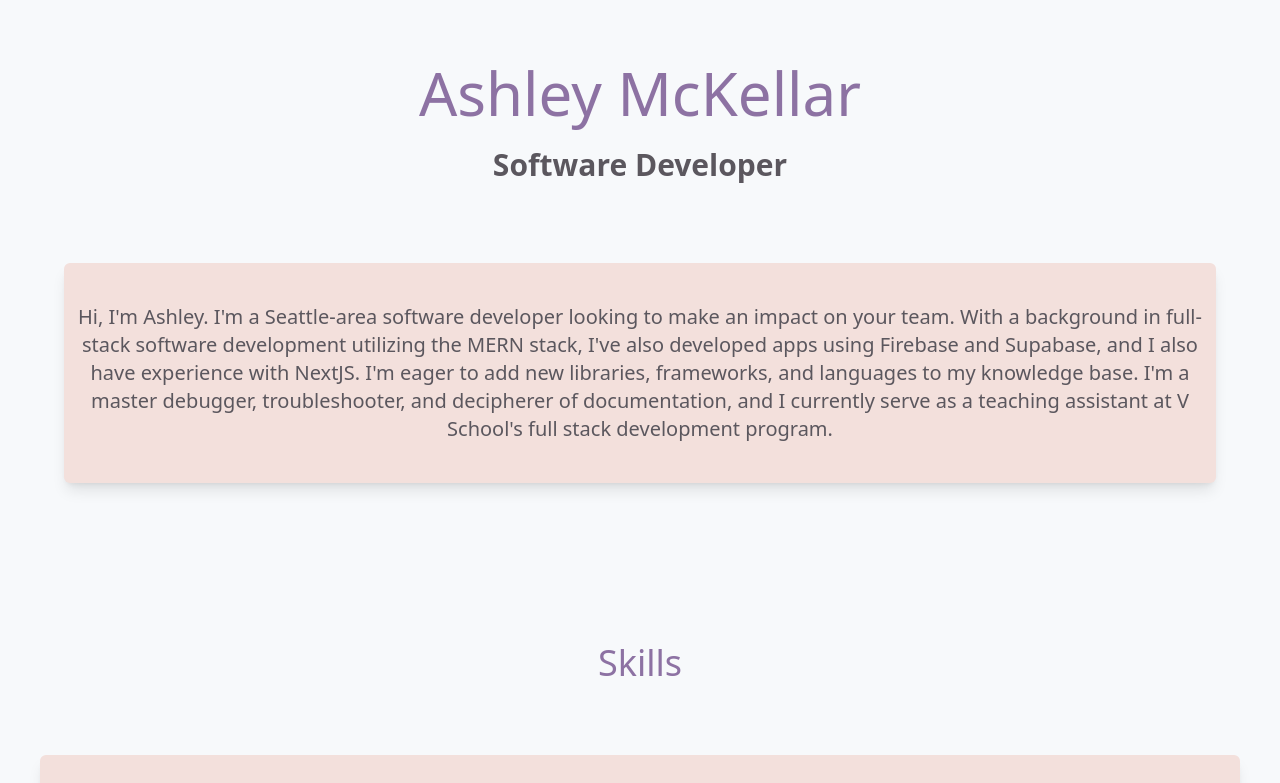
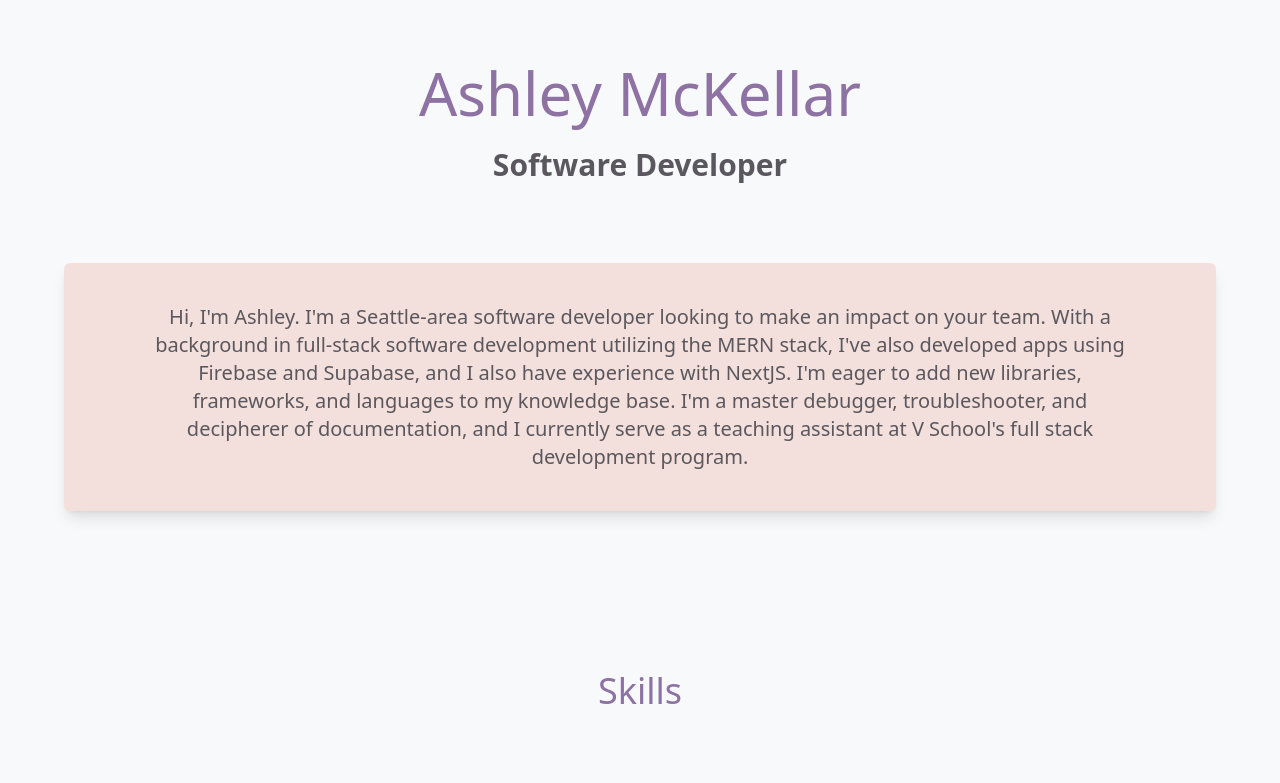
Before and after one commit to ashleymckellar/tailwind-portfolio, a React (Vite) app: page / in a window 1280 px wide. Shown: the part 519-1302 px from the top of the page. Built offline with nearby package versions, Linux system fonts and the light colour scheme.

Commit message:
updated summary x padding

```diff
--- a/src/components/Summary.jsx
+++ b/src/components/Summary.jsx
@@ -1,30 +1,51 @@
-// /* eslint-disable react/jsx-no-comment-textnodes */
-// const Summary = () => {
-//     return (
-//         <div id="about" className="flex justify-center">
-//             <p className="px-20 mb-20 text-xl text-dark-grey text-center  items-center justify-center w-full max-w-7xl bg-white py-10 rounded-md shadow-lg  bg-rosy mx-10">
-//                 Hi, I'm Ashley and I'm a Seattle-area software developer
-//                 looking to make an impact on your team. With a background in
-//                 full-stack software development utilizing the MERN stack, I've
-//                 also developed apps using Firebase and Supabase, and I also have
-//                 experience with NextJS. I'm eager to add new libraries,
-//                 frameworks, and languages to my knowledge base. I'm a master
-//                 debugger, troubleshooter, and decipherer of documentation, and I
-//                 currently serve as a teaching assistant at V School's full stack
-//                 development program.
-//             </p>
-//             <hr></hr>
-//         </div>
-//     );
-// };
+// // /* eslint-disable react/jsx-no-comment-textnodes */
+// // const Summary = () => {
+// //     return (
+// //         <div id="about" className="flex justify-center">
+// //             <p className="px-20 mb-20 text-xl text-dark-grey text-center  items-center justify-center w-full max-w-7xl bg-white py-10 rounded-md shadow-lg  bg-rosy mx-10">
+// //                 Hi, I'm Ashley and I'm a Seattle-area software developer
+// //                 looking to make an impact on your team. With a background in
+// //                 full-stack software development utilizing the MERN stack, I've
+// //                 also developed apps using Firebase and Supabase, and I also have
+// //                 experience with NextJS. I'm eager to add new libraries,
+// //                 frameworks, and languages to my knowledge base. I'm a master
+// //                 debugger, troubleshooter, and decipherer of documentation, and I
+// //                 currently serve as a teaching assistant at V School's full stack
+// //                 development program.
+// //             </p>
+// //             <hr></hr>
+// //         </div>
+// //     );
+// // };
 
-// export default Summary;
+// // export default Summary;
+
+// // const Summary = () => {
+// //     return (
+// //         <div id="about" className="flex justify-center px-4 sm:px-6 lg:px-8">
+// //             <p className="mb-20 text-xl text-dark-grey text-center w-full max-w-7xl bg-white py-10 rounded-md shadow-lg bg-rosy mx-4 sm:mx-6 lg:mx-8">
+// //                 Hi, I'm Ashley and I'm a Seattle-area software developer
+// //                 looking to make an impact on your team. With a background in
+// //                 full-stack software development utilizing the MERN stack, I've
+// //                 also developed apps using Firebase and Supabase, and I also have
+// //                 experience with NextJS. I'm eager to add new libraries,
+// //                 frameworks, and languages to my knowledge base. I'm a master
+// //                 debugger, troubleshooter, and decipherer of documentation, and I
+// //                 currently serve as a teaching assistant at V School's full stack
+// //                 development program.
+// //             </p>
+
+// //         </div>
+// //     );
+// // };
+
+// // export default Summary;
 
 // const Summary = () => {
 //     return (
 //         <div id="about" className="flex justify-center px-4 sm:px-6 lg:px-8">
-//             <p className="mb-20 text-xl text-dark-grey text-center w-full max-w-7xl bg-white py-10 rounded-md shadow-lg bg-rosy mx-4 sm:mx-6 lg:mx-8">
-//                 Hi, I'm Ashley and I'm a Seattle-area software developer
+//             <p className="mb-20 text-lg sm:text-xl text-dark-grey text-center w-full max-w-7xl bg-white py-6 sm:py-10 rounded-md shadow-lg bg-rosy mx-4 sm:mx-6 lg:mx-10">
+//                 Hi, I'm Ashley. I'm a Seattle-area software developer
 //                 looking to make an impact on your team. With a background in
 //                 full-stack software development utilizing the MERN stack, I've
 //                 also developed apps using Firebase and Supabase, and I also have
@@ -43,8 +64,8 @@
 
 const Summary = () => {
     return (
-        <div id="about" className="flex justify-center px-4 sm:px-6 lg:px-8">
-            <p className="mb-20 text-lg sm:text-xl text-dark-grey text-center w-full max-w-7xl bg-white py-6 sm:py-10 rounded-md shadow-lg bg-rosy mx-4 sm:mx-6 lg:mx-8">
+        <div id="about" className="flex justify-center px-4 sm:px-6 lg:px-15">
+            <p className="mb-20 text-lg sm:text-xl text-dark-grey text-center w-full max-w-7xl bg-white py-6 sm:py-10 rounded-md shadow-lg bg-rosy mx-4 sm:mx-6 lg:mx-10 px-20">
                 Hi, I'm Ashley. I'm a Seattle-area software developer
                 looking to make an impact on your team. With a background in
                 full-stack software development utilizing the MERN stack, I've
@@ -55,7 +76,6 @@ const Summary = () => {
                 currently serve as a teaching assistant at V School's full stack
                 development program.
             </p>
-
         </div>
     );
 };
```
